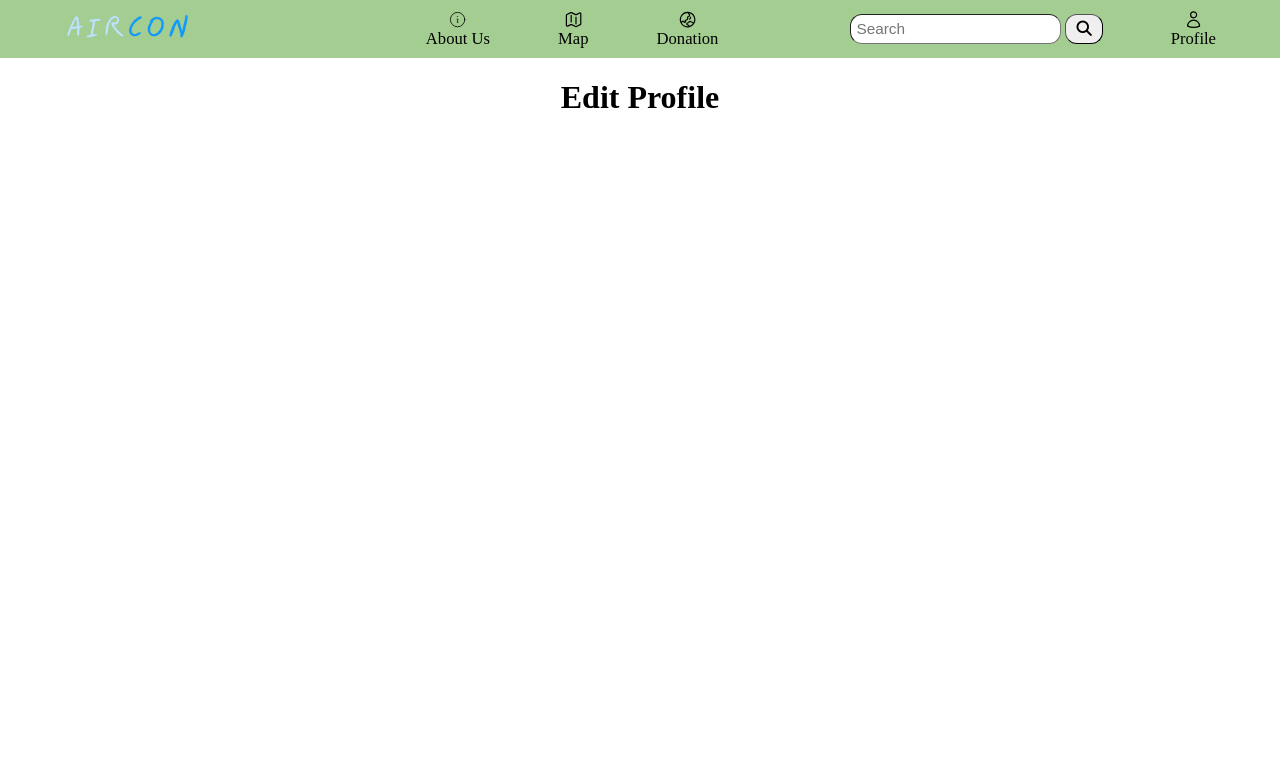
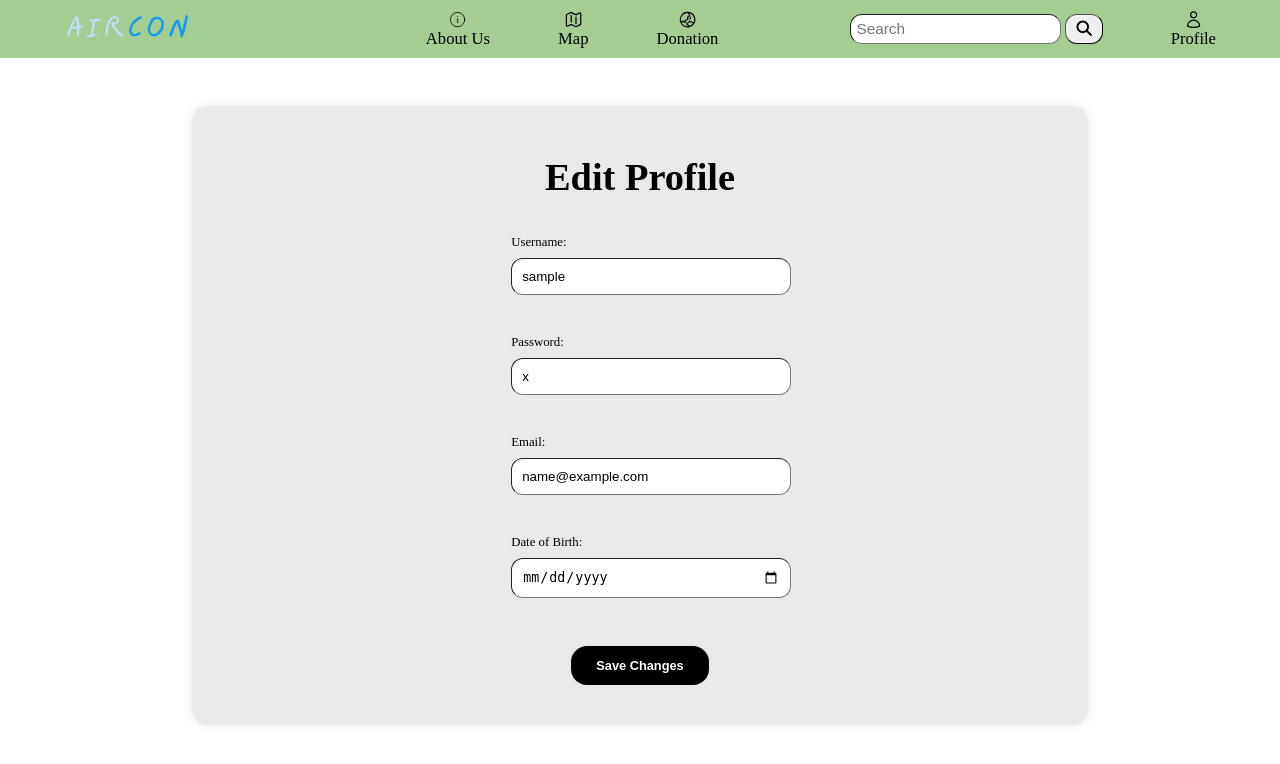
Before and after one commit to KaiC5504/Final-Assignment, a PHP site: page /HTML/edit.php in a window 1280 px wide. Shown: the top 764 px of the page. Run offline with PHP 8.4, Linux system fonts and the light colour scheme; the visitor is signed in with stand-in values (Sample User, id 1); tables that the repository leaves empty or names only in its code hold one stand-in row (values such as "Sample post"); some libraries are stand-ins or nearby versions.

Commit message:
Profile Edit + Logout

```diff
--- /dev/null
+++ b/CSS/edit.css
@@ -0,0 +1,72 @@
+body{
+    margin: 0;
+    padding: 0;
+}
+
+.editContainer {
+    background-color: #e9e9e9;
+    padding: 3vh 10vw 5vh 10vw;
+    margin: 6vh 15vw 3vh 15vw;
+    border-radius: 16px;
+    box-shadow: 0 0 10px rgba(0, 0, 0, 0.1);
+    display: flex;
+    flex-wrap: wrap;
+    justify-content: center;
+    align-items: center;
+    font-size: 1.5vw;
+    overflow: auto;
+}
+
+h1 {
+    display: flex;
+    justify-content: center;
+    align-items: center;
+    width: 100%;
+    margin-bottom: 2vh;
+}
+
+form {
+    margin-top: 20px;
+
+}
+
+.editInputs {
+    width: 100%;
+    padding: 10px;
+    margin-bottom: 2vh;
+    margin-top: 1vh;
+    border-radius: 12px;
+    border-width: 1px;
+}
+
+.editInputs[type="submit"] {
+    background-color: #000;
+    color: #fff;
+    padding: 10px;
+    cursor: pointer;
+}
+
+.inputRow {
+    font-size: 1vw;
+    padding-bottom: 2vh;
+    margin-bottom: 1vh;
+}
+
+.saveButton {
+    padding: 1.5vh 2vw;
+    font-size: 1.2em;
+    cursor: pointer;
+    background-color: #000000;
+    color: white;
+    border: none;
+    border-radius: 16px;
+    font-size: 1vw;
+    text-decoration: none;
+}
+
+.error {
+    color: red;
+    position: relative;
+    margin-top: -100px;
+    font-size: 1vw;
+}
--- a/HTML/edit.php
+++ b/HTML/edit.php
@@ -2,7 +2,15 @@
     require('connect.php');
     session_start();
     if (isset($_SESSION['username'])) {
-
+        $query = "SELECT * FROM users WHERE username = '".$_SESSION['username']."'";
+        $result = mysqli_query($con, $query);
+        $row = mysqli_fetch_array($result);
+        $username = $row['username'];
+        $dob = $row['dob'];
+        $email = $row['email'];
+        $user_id = $row['user_id'];
+        // echo "$username <br>";
+        // echo "$dob";
         if (isset($_SESSION['LAST_ACTIVITY']) && (time() - $_SESSION['LAST_ACTIVITY'] > 300)) {
             session_unset();
             session_destroy();
@@ -13,6 +21,70 @@
     }
     else {
         session_unset();
+    }
+
+    $username = $row['username'];
+    $password = $row['password'];
+    $dob = $row['dob'];
+    $email = $row['email'];
+
+    $usernameError = "";
+
+    $passwordError = "";
+
+    $emailError = "";
+
+    $dobError = "";
+
+    $errorFlag = false;
+    if(isset($_POST['submit'])) {
+        if (empty($_POST['username'])) {
+            $usernameError = "Username cannot be empty";
+            $errorFlag = true;
+        }
+        else
+        {
+            $username = $_POST['username'];
+        }
+
+        if(strlen(($_POST['password'])) < 8) {
+            $passwordError = "Password must be at least 8 characters";
+            $errorFlag = true;
+        }
+        else {$password = $_POST['password'];}
+
+        $email = $_POST['email'];
+
+        $pattern = '/\S+@\S+\.\S+/';
+
+        if(!preg_match($pattern, $email)) {
+            $emailError = "Email is not valid";
+            $errorFlag = true;
+        }
+
+        if (empty($_POST['dob'])) {
+            $dobError = "Date of Birth cannot be empty";
+            $errorFlag = true;
+        }
+        else
+        {
+            $dob = $_POST['dob'];
+        }
+
+        if(!$errorFlag) {
+            $username = stripslashes($_POST['username']);
+            $username = mysqli_real_escape_string($con, $username);
+
+            $query = "UPDATE users
+            SET username = '$username', password = '$password', email = '$email', dob = '$dob'
+            WHERE user_id = '$user_id'";
+            mysqli_query($con, $query);
+
+            session_destroy();
+
+            header("Location: ../index.php");
+            exit();
+        }
     }
 ?>
 
@@ -26,6 +98,10 @@
     <link rel = "icon" href = "../resources/Images/Web_Icon.png">
     <script src="https://kit.fontawesome.com/64d3afc91e.js" crossorigin="anonymous"></script>
     <script src = "../JavaScript/hamburger.js" defer></script>
+
+    <style>
+        <?php include "../CSS/edit.css"; ?>
+    </style>
 </head>
 
 <header>
@@ -33,7 +109,35 @@
 </header>
 
 <body>
-    <h1 style = "text-align: center;">Edit Profile</h1>
+
+    <div class = "editContainer">
+        <h1>Edit Profile</h1>
+        <form action = "edit.php" method = "POST" novalidate>
+            <div class = "inputRow">
+                <label for = "username">Username:</label>
+                <input type = "text" id = "username" name = "username" value='<?=$username?>' class = "editInputs">
+                <span class = "error"><?=$usernameError ?></span>
+            </div>
+            <div class = "inputRow">
+                <label for = "password">Password:</label>
+                <input type = "text" id = "password" name = "password" value='<?=$password?>' class = "editInputs">
+                <span class = "error"><?=$passwordError ?></span>
+            </div>
+            <div class = "inputRow">
+                <label for = "email">Email:</label>
+                <input type = "email" id = "email" name = "email" value='<?=$email?>' class = "editInputs">
+                <span class = "error"><?=$emailError?></span>
+            </div>
+            <div class = "inputRow">
+                <label for = "dob">Date of Birth:</label>
+                <input type = "date" id = "dob" name = "dob" value='<?=$dob?>' class = "editInputs">
+                <span class = "error"><?=$dobError?></span>
+            </div>
+            <div style = "flex: 0 0 100%; text-align: center; margin-top: 2vh;">
+                <button type = "submit" class = "saveButton" name='submit'><b>Save Changes</b></button>
+            </div>
+        </form>
+    </div>
 
 </body>
 </html>
--- a/HTML/login.php
+++ b/HTML/login.php
@@ -9,7 +9,7 @@
     if (isset($_POST['login'])) {
         $username = $_POST['username'];
         $password = $_POST['password'];
-        $query = "Select * from users where username = '$username' and password = '".md5($password)."'";
+        $query = "Select * from users where username = '$username' and password = '$password'";
         $result = mysqli_query($con, $query);
         $row = mysqli_fetch_array($result);
         if (mysqli_num_rows($result) == 1) {
```
Also changed, not shown: CSS/profile.css (+18 -10 lines), HTML/admin_dashboard.php (added, +21 -0 lines), HTML/profile.php (+18 -10 lines), HTML/sign_up.php (+2 -5 lines).
